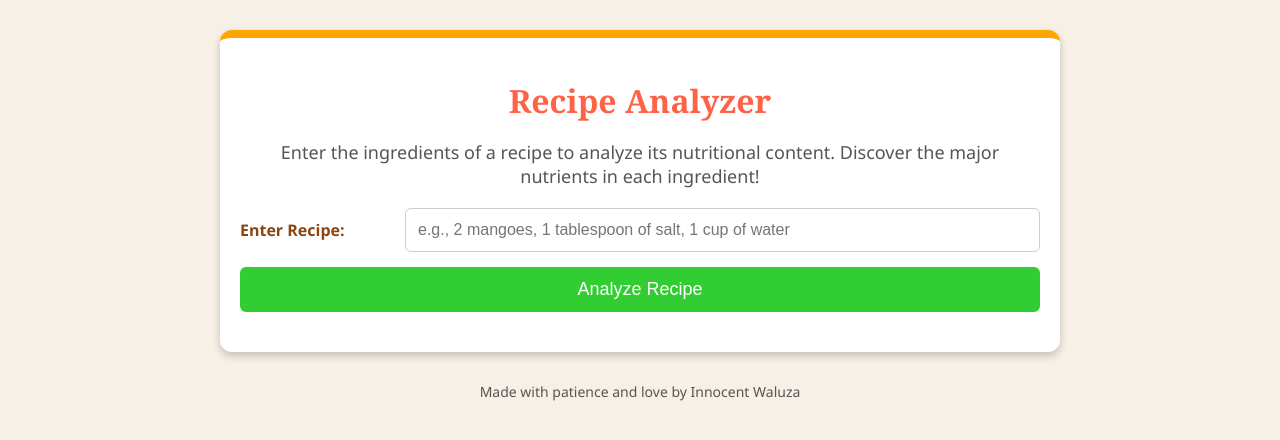
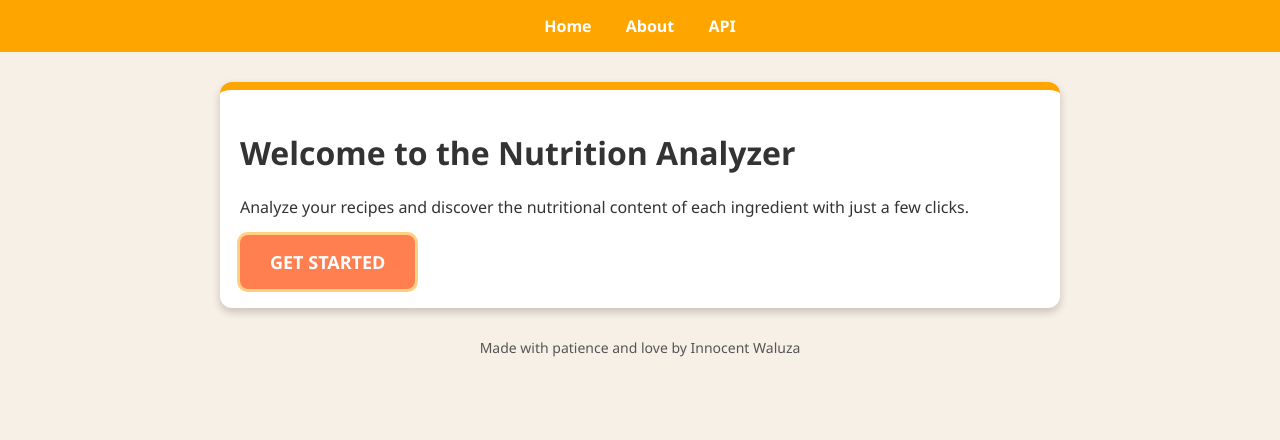
Before and after one commit to inno-waluza/nutrition-analyzer, a Django app: page / in a window 1280 px wide. Shown: the top 440 px of the page. Run offline with Django 5.2, Linux system fonts and the light colour scheme.

Commit message:
overrhaul

```diff
--- a/config/settings.py
+++ b/config/settings.py
@@ -25,7 +25,7 @@ BASE_DIR = Path(__file__).resolve().parent.parent
 SECRET_KEY = "django-insecure-_ta!__%e7wrse0t0n5@*24+i!pkrdiet%$lu*!-)__9tp$nt97"
 
 # SECURITY WARNING: don't run with debug turned on in production!
-DEBUG = False
+DEBUG = True
 
 ALLOWED_HOSTS = ["*"]
 
--- a/nutrition_analyzer/templates/analyze.html
+++ b/nutrition_analyzer/templates/analyze.html
@@ -11,6 +11,23 @@
             padding: 0;
             background-color: #f7f0e6;
             color: #333;
+        }
+        .navbar {
+            background-color: #FFA500;
+            padding: 15px;
+            display: flex;
+            justify-content: center;
+            align-items: center;
+        }
+        .navbar a {
+            color: #fff;
+            text-decoration: none;
+            margin: 0 15px;
+            font-weight: bold;
+            font-size: 18px;
+        }
+        .navbar a:hover {
+            text-decoration: underline;
         }
         .container {
             width: 90%;
@@ -139,6 +156,12 @@
     </style>
 </head>
 <body>
+    <div class="navbar">
+        <a href="/">Home</a>
+        <a href="/about/">About</a>
+        <a href="/api/analyze/">API</a>
+    </div>
+
     <div class="container">
         <h1>Recipe Analyzer</h1>
         <p class="description">Enter the ingredients of a recipe to analyze its nutritional content. Discover the major nutrients in each ingredient!</p>
--- /dev/null
+++ b/nutrition_analyzer/templates/base.html
@@ -0,0 +1,60 @@
+<!DOCTYPE html>
+<html lang="en">
+<head>
+    <meta charset="UTF-8">
+    <meta name="viewport" content="width=device-width, initial-scale=1.0">
+    <title>{% block title %}Nutrition Analyzer{% endblock %}</title>
+    <style>
+        body {
+            font-family: 'Segoe UI', Tahoma, Geneva, Verdana, sans-serif;
+            margin: 0;
+            padding: 0;
+            background-color: #f7f0e6;
+            color: #333;
+        }
+        .navbar {
+            background-color: #FFA500;
+            padding: 15px;
+            text-align: center;
+        }
+        .navbar a {
+            color: white;
+            margin: 0 15px;
+            text-decoration: none;
+            font-weight: bold;
+        }
+        .navbar a:hover {
+            text-decoration: underline;
+        }
+        .container {
+            width: 90%;
+            max-width: 800px;
+            margin: 30px auto;
+            padding: 20px;
+            background-color: #fff;
+            border-radius: 12px;
+            box-shadow: 0 4px 8px rgba(0, 0, 0, 0.2);
+            border-top: 8px solid #FFA500;
+        }
+        .footer {
+            text-align: center;
+            margin-top: 30px;
+            font-size: 14px;
+            color: #555;
+        }
+    </style>
+</head>
+<body>
+    <div class="navbar">
+        <a href="{% url 'home' %}">Home</a>
+        <a href="{% url 'about' %}">About</a>
+        <a href="{% url 'analyze_interface' %}">API</a>
+    </div>
+    <div class="container">
+        {% block content %}{% endblock %}
+    </div>
+    <div class="footer">
+        Made with patience and love by Innocent Waluza
+    </div>
+</body>
+</html>
--- /dev/null
+++ b/nutrition_analyzer/templates/home.html
@@ -0,0 +1,26 @@
+{% extends 'base.html' %}
+
+{% block title %}Home{% endblock %}
+
+{% block content %}
+<h1>Welcome to the Nutrition Analyzer</h1>
+<p>Analyze your recipes and discover the nutritional content of each ingredient with just a few clicks.</p>
+<a href="{% url 'analyze_interface' %}" class="button" style="display: inline-block;
+padding: 15px 30px;
+background-color: #FFA500;
+color: white;
+font-size: 18px;
+font-weight: bold;
+text-transform: uppercase;
+text-decoration: none;
+border-radius: 8px;
+transition: background-color 0.3s ease, transform 0.3s ease;
+box-shadow: 0 4px 6px rgba(0, 0, 0, 0.1);
+background-color: #FF8C00;
+transform: translateY(-3px);
+outline: none;
+box-shadow: 0 0 0 3px rgba(255, 165, 0, 0.5);
+transform: translateY(1px);
+background-color: #FF7F50;
+">Get Started</a>
+{% endblock %}
--- a/nutrition_analyzer/urls.py
+++ b/nutrition_analyzer/urls.py
@@ -1,7 +1,9 @@
 from django.urls import path
-from .views import NutritionAnalyzerView, AnalyzeInterface
+from .views import NutritionAnalyzerView, AnalyzeInterface, HomePageView, AboutPageView
 
 urlpatterns = [
-    path('analyze/', NutritionAnalyzerView.as_view(), name='analyze'),
-    path('', AnalyzeInterface.as_view(), name='analyze_interface'),
+    path('api/analyze/', NutritionAnalyzerView.as_view(), name='analyze'),
+    path('', HomePageView.as_view(), name='home'),
+    path('about/', AboutPageView.as_view(), name='about'),
+    path('analyze', AnalyzeInterface.as_view(), name='analyze_interface'),
 ]
--- a/nutrition_analyzer/views.py
+++ b/nutrition_analyzer/views.py
@@ -82,3 +82,9 @@ class NutritionAnalyzerView(APIView):
 
 class AnalyzeInterface(TemplateView):
     template_name = 'analyze.html'
+
+class HomePageView(TemplateView):
+    template_name = 'home.html'
+
+class AboutPageView(TemplateView):
+    template_name = 'about.html'
```
Also changed, not shown: nutrition_analyzer/templates/about.html (added, +8 -0 lines).
